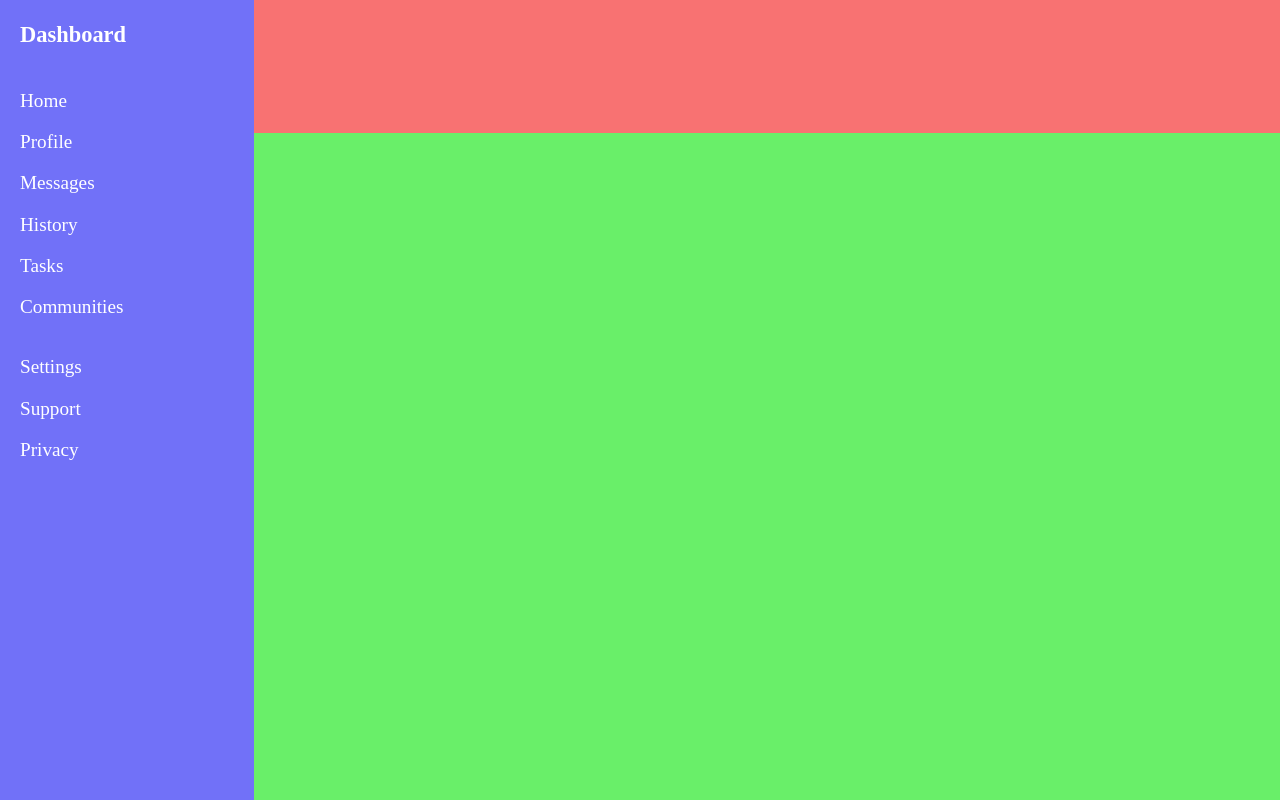
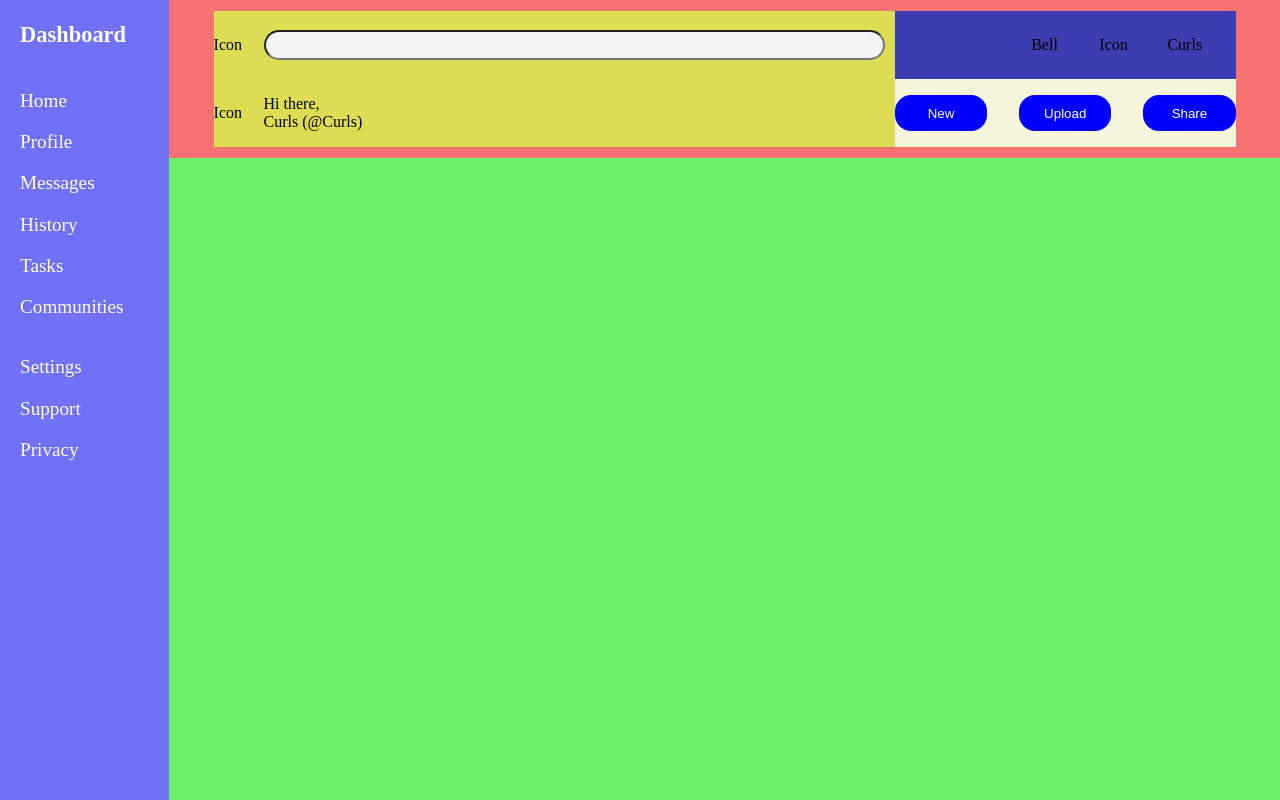
Before and after one commit to curlscodes/admin-dashboard, a plain HTML site: page index.html in a window 1280 px wide. Drawn offline with Linux system fonts and the light colour scheme.

Commit message:
layout header grid

```diff
--- a/index.html
+++ b/index.html
@@ -47,6 +47,35 @@
     </div>
     <div id="header">
 
+        <div id="header-left">
+            <div id="search">
+                <div id="search-icon">Icon</div>
+                <input id="search-bar"></input>
+            </div>
+            <div id="user">
+                <div id="user-icon">Icon</div>
+                <div id="name-container">
+                    <div id="user-greeting">Hi there,</div>
+                    <div id="user-name">Curls (@Curls)</div>
+                </div>
+            </div>
+        </div>
+
+
+        <div id="header-right">
+            <div id="account">
+                <div></div>
+                <div id="account-notification">Bell</div>
+                <div id="account-icon">Icon</div>
+                <div id="account-name">Curls</div>
+            </div>
+            <div id="header-buttons">
+                <button id="new-button">New</button>
+                <button id="upload-button">Upload</button>
+                <button id="share-button">Share</button>
+            </div>
+        </div>
+
     </div>
     <div id="main-content">
 
--- a/style.css
+++ b/style.css
@@ -3,14 +3,14 @@ body {
     height: 100vh;
     width: 100vw;
     margin: 0;
-    grid-template: repeat(auto-fill, 10, 1fr) / repeat(auto-fill, 10, 1fr);
+    grid-template: repeat(auto-fill, 12, 1fr) / repeat(auto-fill, 12, 1fr);
     background-color: grey;
 }
 
 #sidebar {
     padding-left: 20px;
     background-color: rgb(113, 113, 248);
-    grid-area: 1 / 1 / 10 / 1;
+    grid-area: 1 / 1 / 12 / 1;
     display: grid;
     grid-auto-rows: min-content;
     color: white;
@@ -20,11 +20,80 @@ body {
 #header {
     background-color: rgb(248, 114, 114);
     min-height: 50px;
-    grid-area: 1 / 2 / 2 / 10;
+    grid-area: 1 / 2 / 2 / 12;
     display: grid;
 }
 
 #main-content {
     background-color: rgb(105, 239, 105);
-    grid-area: 2 / 2 / 10 / 10;
+    grid-area: 2 / 2 / 12 / 12;
 }
+
+#header {
+    padding: 1% 4% 1% 4%;
+    display: grid;
+    grid-template-columns: 2fr 1fr;
+}
+
+#header-left {
+    background-color: rgb(221, 221, 83);
+    display: grid;
+    grid-template-rows: 1fr 1fr;
+}
+
+#header-right {
+    background-color: pink;
+    display: grid;
+    grid-template-rows: 1fr 1fr;
+}
+
+#search {
+    display: grid;
+    grid-template-columns: 50px 1fr;
+    align-items: center;
+    justify-content: center;
+}
+
+#search-bar {
+    width: 95%;
+    height: 24px;
+    background-color: rgb(243, 243, 243);
+    border-radius: 24px;
+    padding-left: 16px;
+}
+
+#user {
+    display: grid;
+    grid-template-columns: 50px 1fr;
+    align-items: center;
+    justify-content: center;
+}
+
+#user-icon {
+    align-self: center;
+}
+
+#account {
+    background-color: rgb(61, 61, 177);
+    display: grid;
+    grid-template-columns: 2fr 1fr 1fr 1fr;
+    align-items: center;
+    justify-content: center;
+}
+
+#header-buttons {
+    background-color: beige;
+    display: grid;
+    grid-template-columns: 1fr 1fr 1fr;
+    align-items: center;
+    justify-content: center;
+    column-gap: 32px;
+}
+
+button {
+    height: 36px;
+    border-radius: 16px;
+    border: none;
+    color: white;
+    background-color: blue;
+}
```
